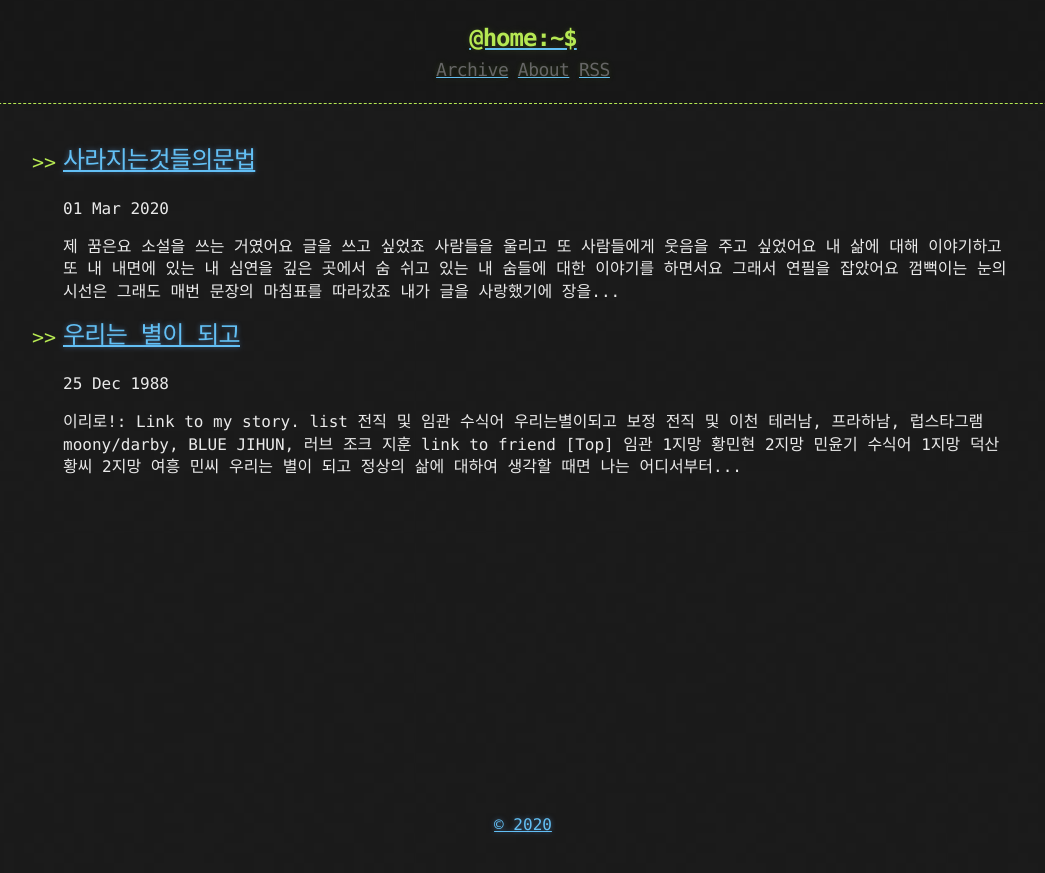
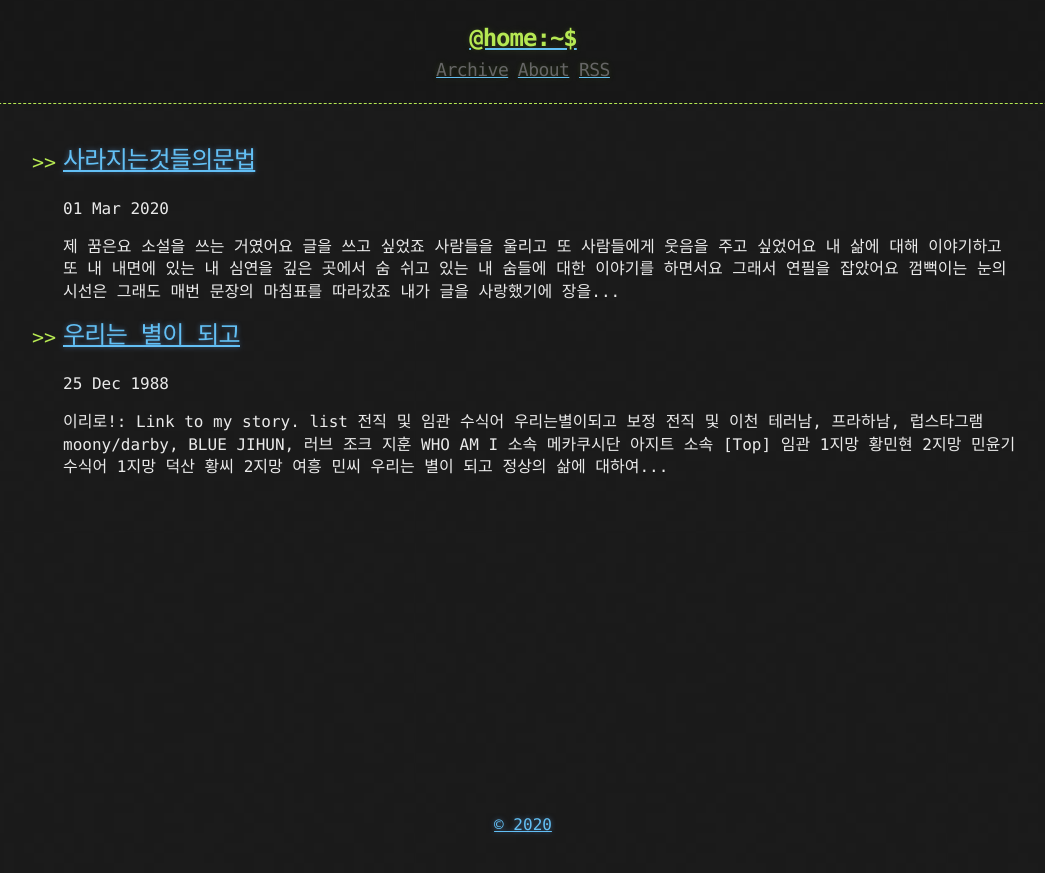
Before and after one commit to imrealz/imrealz.github.com, a Jekyll site: the page built from index.html, in a window 1280 px wide. Shown: the top 873 px of the page, without its empty margins (117-1162 px from the left). Built offline with Jekyll 4.4.1, drawn with Linux system fonts in a browser that asks for light colours; the list of posts is cut into pages by our own code.

Commit message:
Update 1988-12-25-우리는별이되고.md

```diff
--- a/_posts/1988-12-25-우리는별이되고.md
+++ b/_posts/1988-12-25-우리는별이되고.md
@@ -33,8 +33,10 @@ tags: tag1
 
 
 ![허락](https://img1.daumcdn.net/thumb/R1280x0/?scode=mtistory2&fname=https%3A%2F%2Fk.kakaocdn.net%2Fdn%2FEPyNg%2FbtqCAOWAtg5%2FrEKfFLltpf1nR30JIpPId0%2Fimg.jpg)
-[link to friend](https://story.kakao.com/jzkk)
+[WHO AM I 소속](https://story.kakao.com/jzkk)
 
+![허락](https://img1.daumcdn.net/thumb/R1280x0/?scode=mtistory2&fname=https%3A%2F%2Fk.kakaocdn.net%2Fdn%2FFBg3S%2FbtqCzBKjjLU%2FckSKG0spWYNAD61YIYe6Pk%2Fimg.jpg)
+[메카쿠시단 아지트 소속](https://story.kakao.com/_k9NzU9)
 [[Top]](#top)
 
 
```
